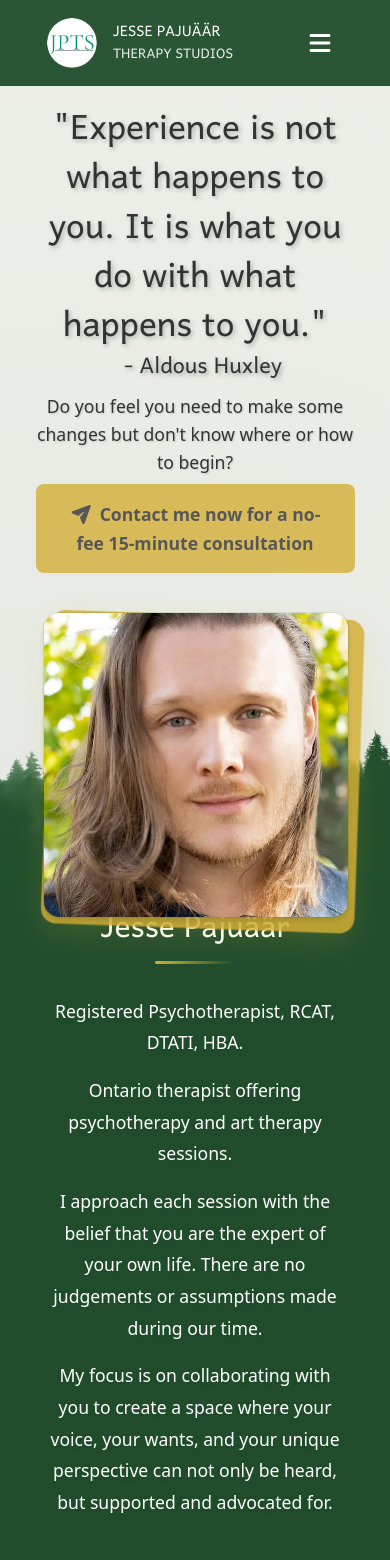
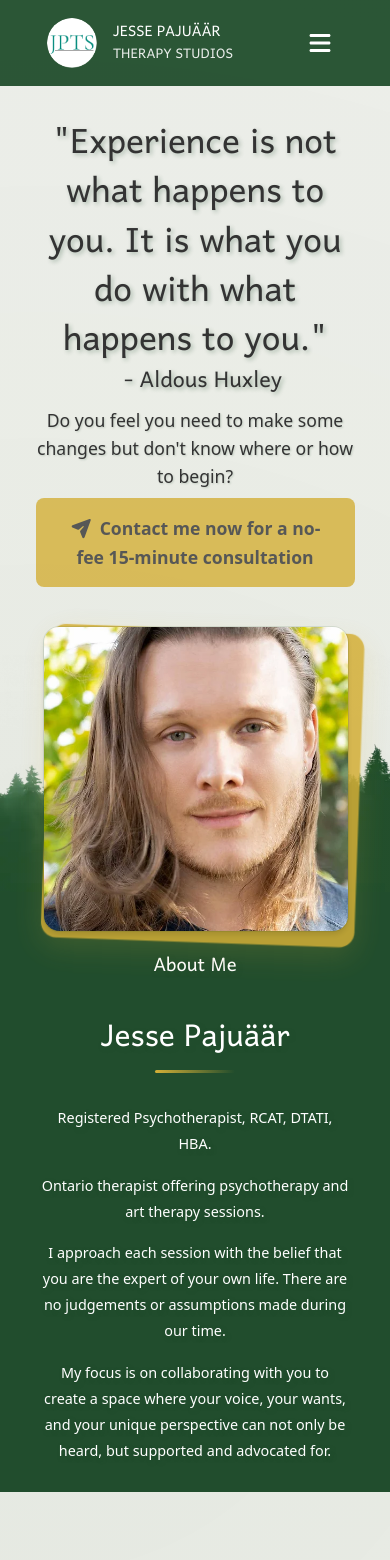
Before and after one commit to danispinxo/jesse-site, a Next.js app: page / in a window 390 px wide. Shown: the top 1560 px of the page. Built offline with nearby package versions, Linux system fonts and the light colour scheme; a web font is replaced by a local one.

Commit message:
mobile/tablet styling fixes

```diff
--- a/src/app/styles/styles.scss
+++ b/src/app/styles/styles.scss
@@ -566,9 +566,23 @@ body {
   }
 }
 
-@media (max-width: 890px) {
+@media (max-width: 600px) {
   .hero {
     padding-top: 50px;
+  }
+
+  .about-me-section {
+    margin-top: 0;
+    padding: $spacing-sm;
+    padding-top: 80px;
+
+    .about-me-content {
+      transform: translateY(-20px);
+    }
+
+    .why-content {
+      font-size: 0.9rem;
+    }
   }
 }
 
@@ -725,11 +739,6 @@ body {
     }
   }
 }
-@media (min-width: $breakpoint-md) and (max-width: $breakpoint-lg) {
-  .client-portal-text {
-    display: none !important;
-  }
-}
 
 .page-hero {
   background: $background-light;
@@ -738,10 +747,6 @@ body {
   text-align: center;
   border-bottom: 1px solid rgba($primary-green, 0.08);
   position: relative;
-
-  @media (max-width: $breakpoint-md) {
-    padding: calc($spacing-md) 0 $spacing-md 0;
-  }
 
   .hero-content {
     max-width: 700px;
@@ -780,13 +785,6 @@ body {
       margin-top: 0.2rem;
       letter-spacing: 0.01em;
     }
-  }
-}
-
-@media (min-width: $breakpoint-xl) {
-  .hero-image-accent {
-    width: 100px;
-    height: 500px;
   }
 }
 
@@ -835,47 +833,6 @@ body {
     font-size: 1rem;
     display: block;
     margin-top: 0.1em;
-  }
-}
-
-@media (min-width: 770px) and (max-width: 1180px) {
-  .approach-list-section,
-  .specialties-list-section {
-    h2 {
-      padding-left: 10%;
-    }
-    .approach-list-grid,
-    .specialties-list-grid {
-      padding-left: 10%;
-    }
-  }
-}
-
-@media (max-width: $breakpoint-md) {
-  .approach-list-section {
-    h2 {
-      width: 80%;
-      margin-left: auto;
-      margin-right: auto;
-    }
-    .approach-list-grid {
-      grid-template-columns: 1fr;
-      width: 80%;
-      margin: 0 auto;
-    }
-    .approach-list-item {
-      flex-direction: column;
-      align-items: center;
-      text-align: center;
-      padding: $spacing-sm 0;
-    }
-    .approach-list-icon {
-      transform: rotate(90deg);
-      margin-bottom: 0.25rem;
-    }
-    .approach-list-title {
-      margin-bottom: $spacing-xs;
-    }
   }
 }
 
@@ -928,7 +885,49 @@ body {
   }
 }
 
+@media (min-width: $breakpoint-xl) {
+  .hero-image-accent {
+    width: 100px;
+    height: 500px;
+  }
+}
+
 @media (max-width: $breakpoint-md) {
+  .hero {
+    padding-top: $spacing-xl;
+  }
+
+  .page-hero {
+    padding: calc($spacing-md) 0 $spacing-md 0;
+    padding-top: 400px;
+  }
+
+  .approach-list-section {
+    h2 {
+      width: 80%;
+      margin-left: auto;
+      margin-right: auto;
+    }
+    .approach-list-grid {
+      grid-template-columns: 1fr;
+      width: 80%;
+      margin: 0 auto;
+    }
+    .approach-list-item {
+      flex-direction: column;
+      align-items: center;
+      text-align: center;
+      padding: $spacing-sm 0;
+    }
+    .approach-list-icon {
+      transform: rotate(90deg);
+      margin-bottom: 0.25rem;
+    }
+    .approach-list-title {
+      margin-bottom: $spacing-xs;
+    }
+  }
+
   .specialties-list-section {
     h2 {
       width: 70%;
@@ -944,9 +943,7 @@ body {
       justify-content: flex-start;
     }
   }
-}
 
-@media (max-width: $breakpoint-md) {
   .philosophy-list-section,
   .values-list-section {
     h2 {
@@ -962,3 +959,38 @@ body {
     }
   }
 }
+
+@media (max-width: $breakpoint-lg) {
+  .hero {
+    padding-top: $spacing-xl;
+  }
+
+  .about-me-section {
+    margin-top: -5px;
+  }
+
+  .approach-list-section,
+  .specialties-list-section {
+    width: 100%;
+    padding-left: 0;
+  }
+}
+
+@media (min-width: $breakpoint-md) and (max-width: $breakpoint-lg) {
+  .client-portal-text {
+    display: none !important;
+  }
+}
+
+@media (min-width: 770px) and (max-width: 1180px) {
+  .approach-list-section,
+  .specialties-list-section {
+    h2 {
+      padding-left: 5%;
+    }
+    .approach-list-grid,
+    .specialties-list-grid {
+      padding-left: 5%;
+    }
+  }
+}
```
